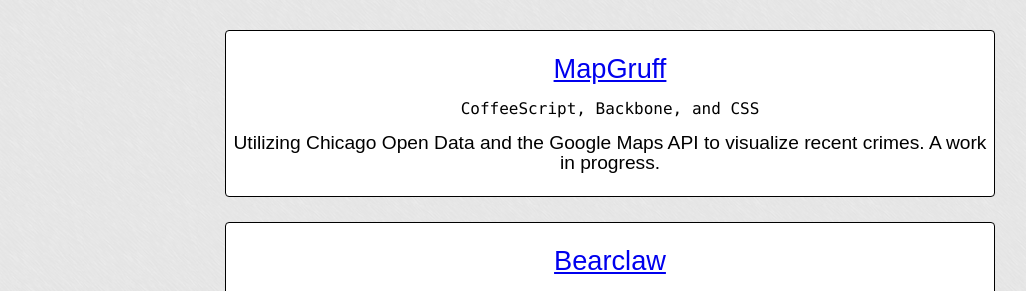
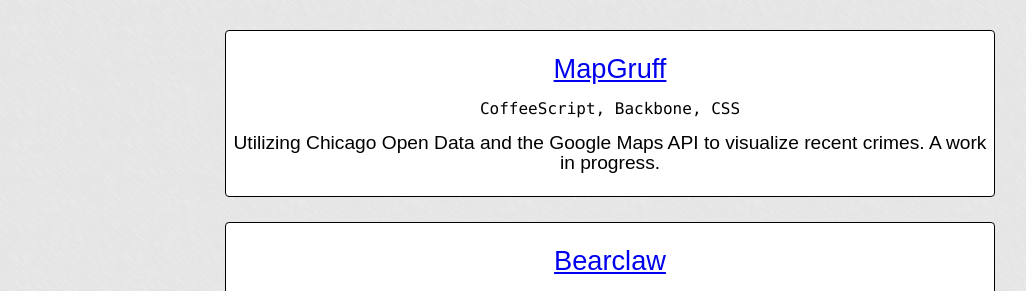
Before and after one commit to kellyaj/kellyaj.github.io, a Jekyll site: the page built from index.html, in a window 1280 px wide. Shown: the part 251-542 px from the top of the page, without its empty margins (30-1056 px from the left). Built offline with Jekyll 4.4.1, drawn with Linux system fonts in a browser that asks for light colours; Markdown is read by kramdown in place of the engine named in the settings.

Commit message:
removing unnecessary

```diff
--- a/index.html
+++ b/index.html
@@ -8,7 +8,7 @@
     <ul>
       <li class="project-item">
         <h2> <a href="http://mapgruff.com">MapGruff</a> </h2>
-        <h3>CoffeeScript, Backbone, and CSS</h3>
+        <h3>CoffeeScript, Backbone, CSS</h3>
         <p>Utilizing Chicago Open Data and the Google Maps API to visualize recent crimes. A work in progress.</p>
       </li>
       <li class="project-item">
```
